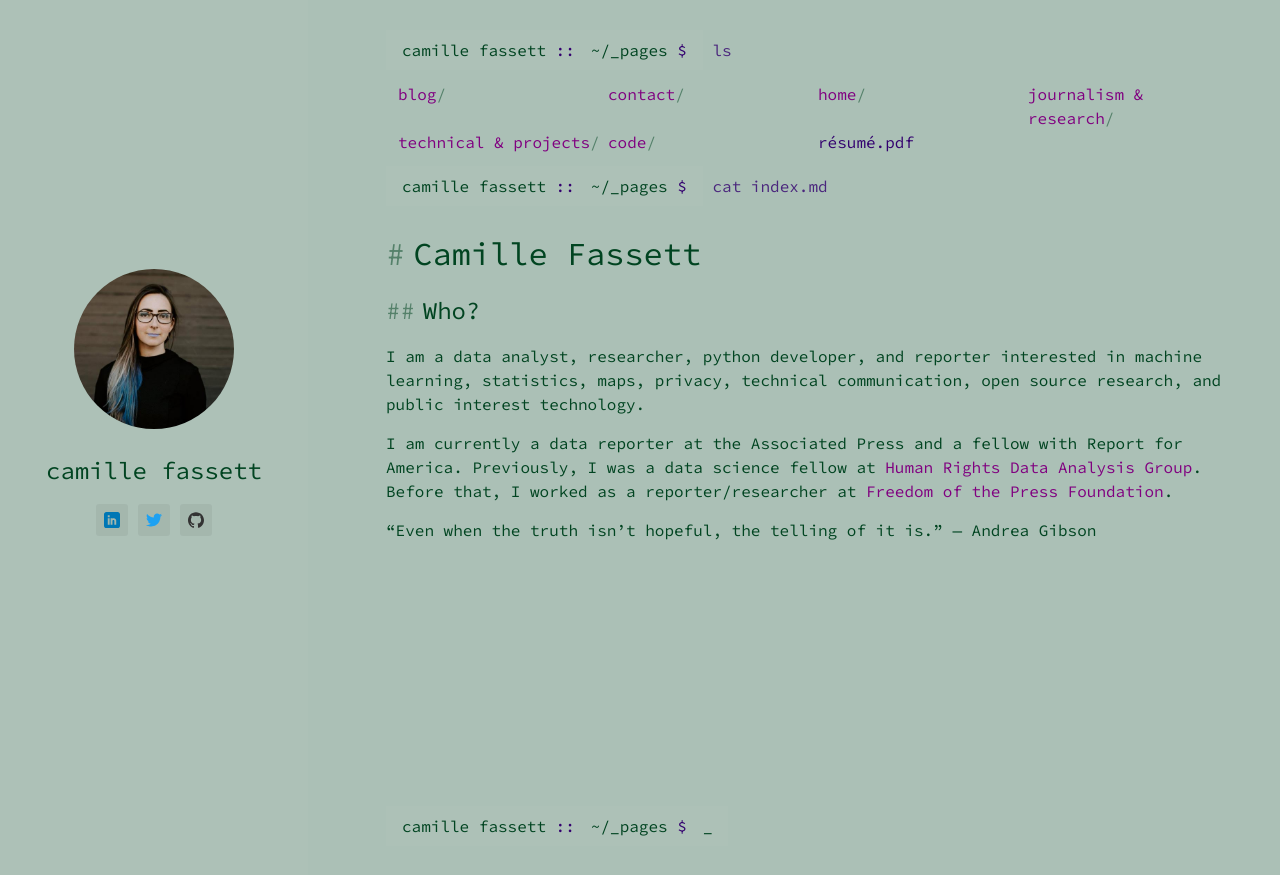
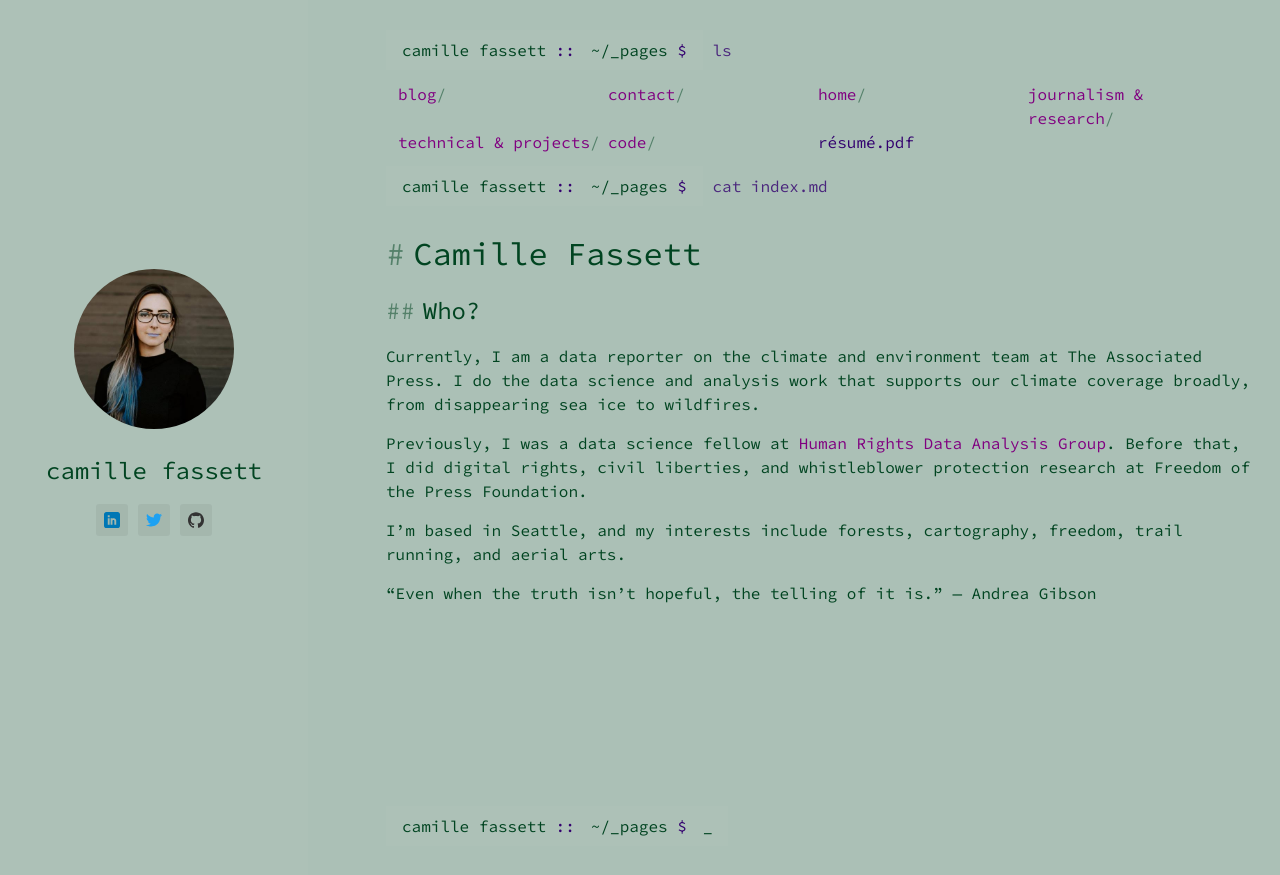
Before and after one commit to ssempervirens/ssempervirens.github.io, a Jekyll site: the page built from _pages/index.md, in a window 1280 px wide. Shown: the top 875 px of the page. Built offline with Jekyll 4.4.1, drawn with Linux system fonts in a browser that asks for light colours.

Commit message:
update index page

```diff
--- a/_pages/index.md
+++ b/_pages/index.md
@@ -9,8 +9,10 @@ filename: index.md
 
 ## Who?
 
-I am a data analyst, researcher, python developer, and reporter interested in machine learning, statistics, maps, privacy, technical communication, open source research, and public interest technology.
+Currently, I am a data reporter on the climate and environment team at The Associated Press. I do the data science and analysis work that supports our climate coverage broadly, from disappearing sea ice to wildfires.
 
-I am currently a data reporter at the Associated Press and a fellow with Report for America. Previously, I was a data science fellow at [Human Rights Data Analysis Group](https://hrdag.org/people/camille-fassett/). Before that, I worked as a reporter/researcher at [Freedom of the Press Foundation](https://freedom.press/news/?author=741).
+Previously, I was a data science fellow at [Human Rights Data Analysis Group](https://hrdag.org/people/camille-fassett/). Before that, I did digital rights, civil liberties, and whistleblower protection research at Freedom of the Press Foundation.
+
+I'm based in Seattle, and my interests include forests, cartography, freedom, trail running, and aerial arts.
 
 "Even when the truth isn't hopeful, the telling of it is." — Andrea Gibson
```
